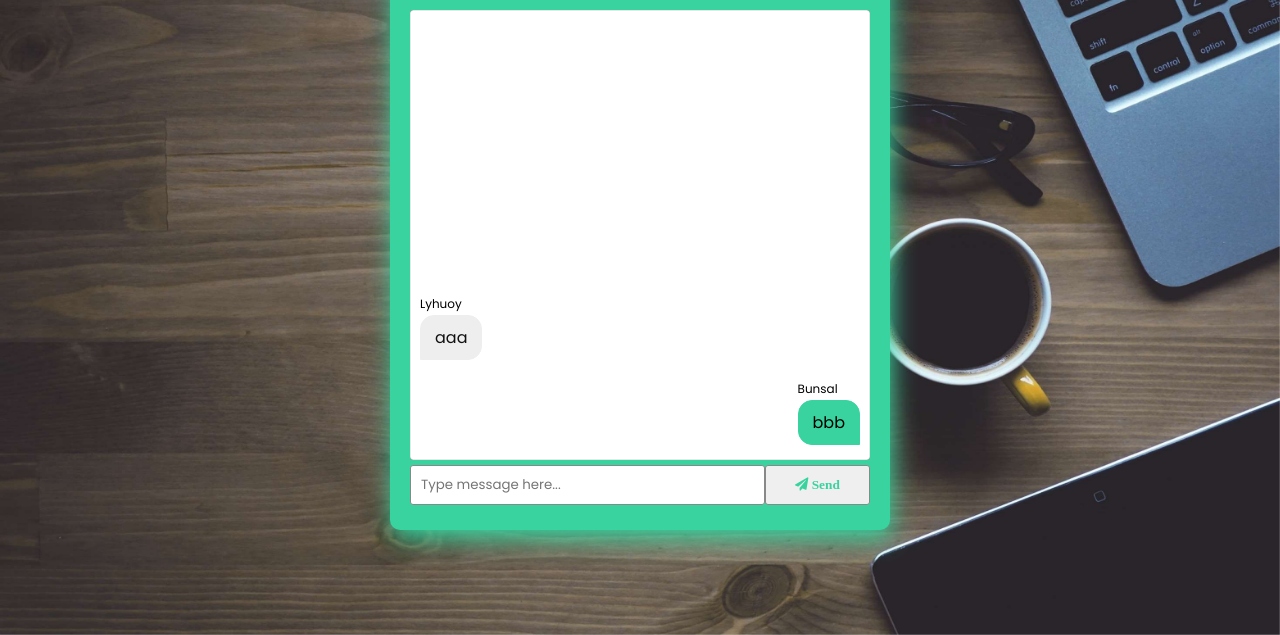
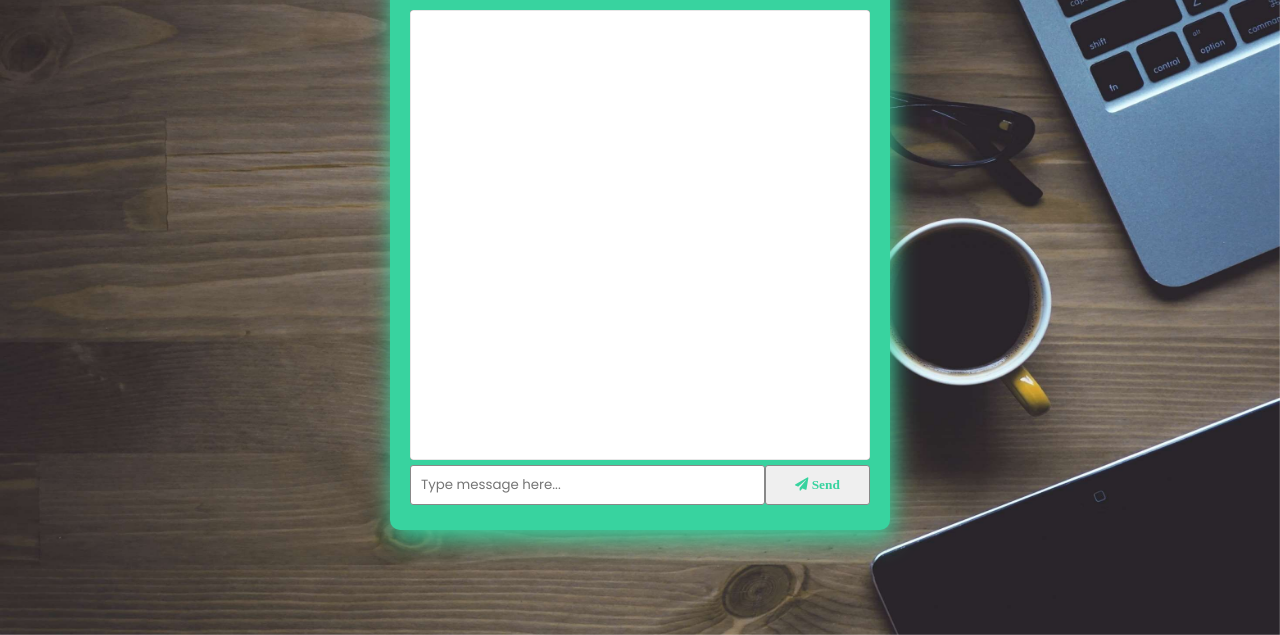
Before and after one commit to bunsalcoder/CyberChat, a website: page front_end/chat/cyber.html in a window 1280 px wide. Shown: the part 165-800 px from the top of the page. Drawn offline with nearby package versions, Linux system fonts and the light colour scheme.

Commit message:
HELLO JavaScript

```diff
--- a/front_end/chat/cyber.html
+++ b/front_end/chat/cyber.html
@@ -31,24 +31,24 @@
                     <div class="chat-content">
                         <div class="message">
                             <div class="message-row other-message">
-                                <div class="message-title">
+                                <!-- <div class="message-title">
                                     <div  class="message-title" id="title1">
                                         <span>Lyhuoy</span>
                                     </div>
                                     <div class="message-text">
                                         <p>aaa</p>
                                     </div>
-                                </div>
+                                </div> -->
                             </div>
                             <div class="message-row your-message">
-                                <div class="message-title">
+                                <!-- <div class="message-title">
                                     <div  class="message-title" id="title2">
                                         <span>Bunsal</span>
                                     </div>
                                     <div class="message-text">
                                         <p>bbb</p>
                                     </div>
-                                </div>
+                                </div> -->
                             </div>
                         </div>
                     </div>
```
